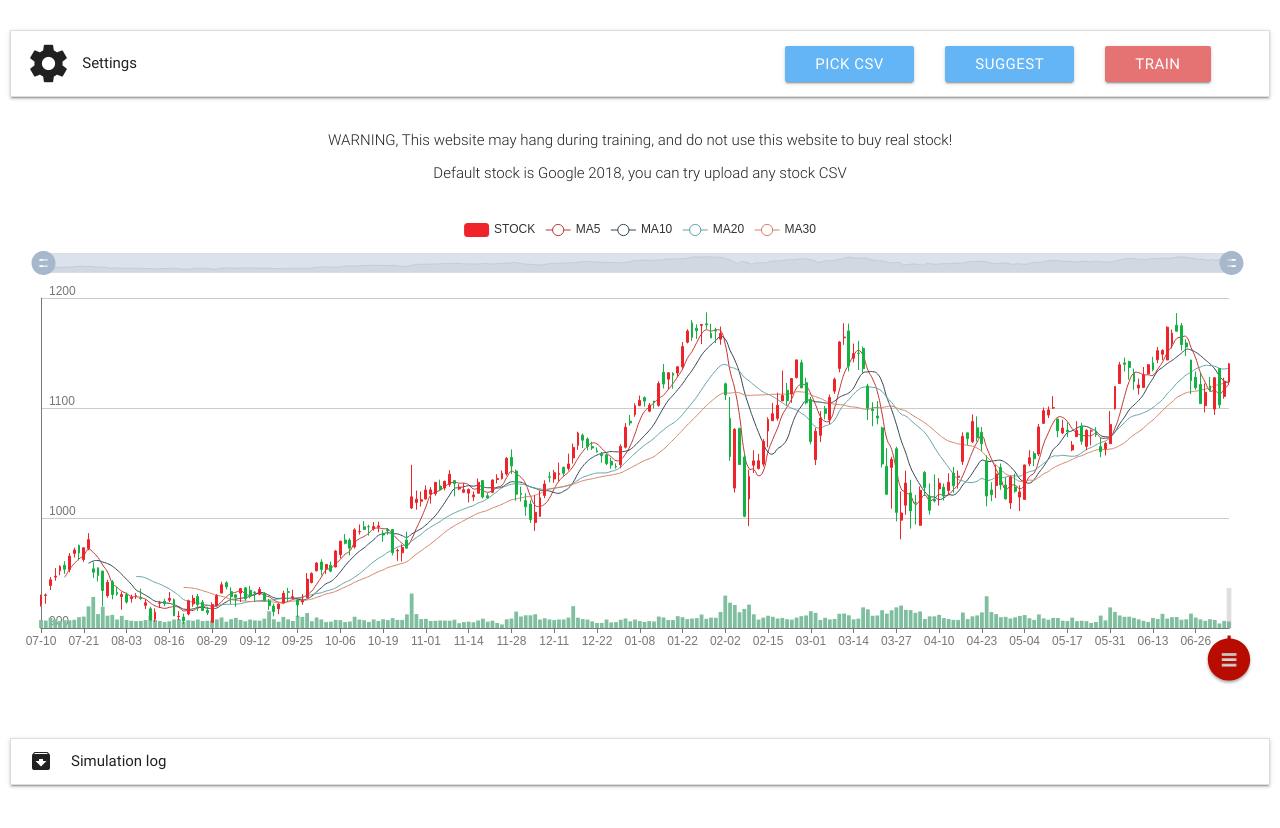
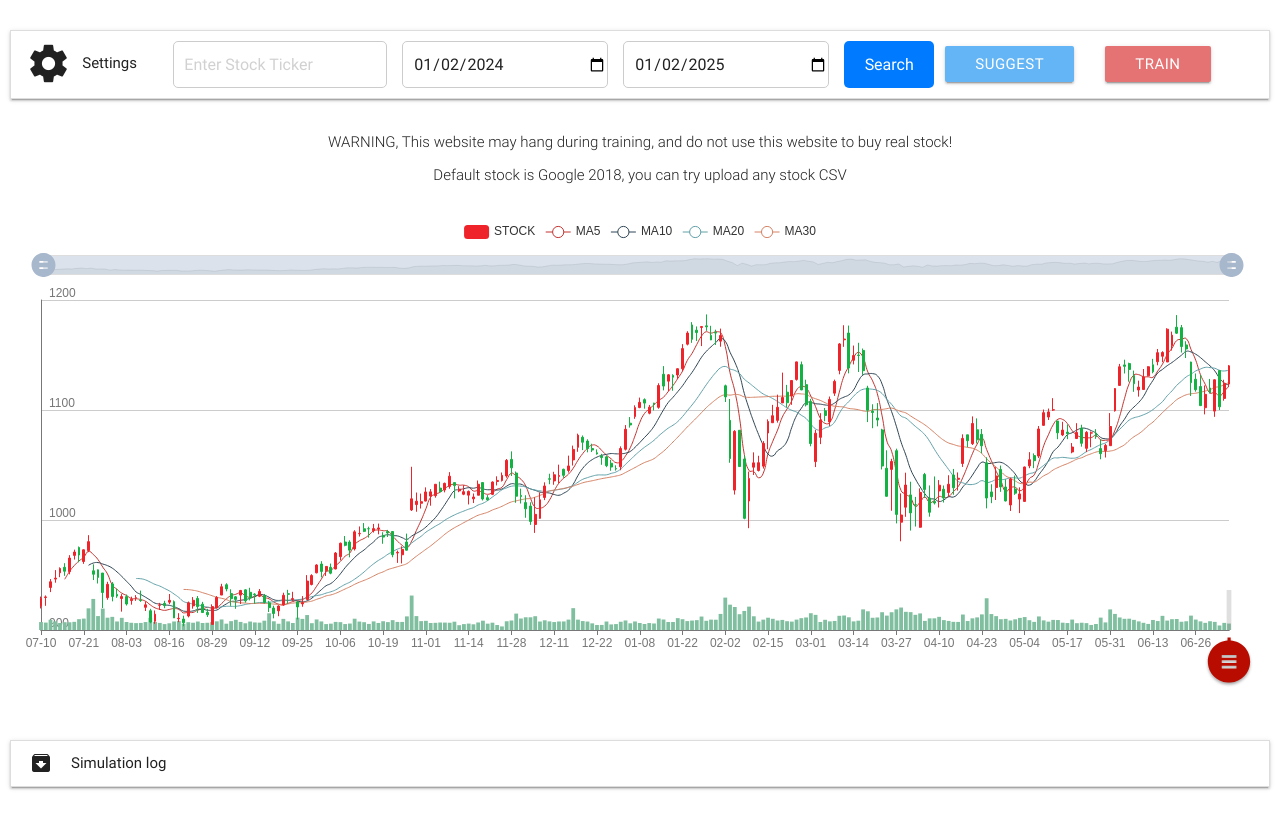
Before and after one commit to Uttampatel1/stock-forecasting-js.github.io, a plain HTML site: page index.html in a window 1280 px wide. Drawn offline with Linux system fonts and the light colour scheme.

Commit message:
update code for update yahoo API

```diff
--- a/index.html
+++ b/index.html
@@ -7,6 +7,43 @@
   .close-first{
     display: none;
   }
+  .header-container {
+    display: flex;
+    flex-direction: row;
+    align-items: center;
+    justify-content: center;
+    gap: 15px;
+}
+
+input[type="text"], input[type="date"] {
+    font-size: 16px;
+    border: 1px solid #ccc;
+    border-radius: 5px;
+    outline: none;
+    margin-bottom: 0;
+    width: 18rem;
+    padding-left: 10px;
+}
+
+input[type="text"]:focus, input[type="date"]:focus {
+    border-color: #007BFF;
+    margin-bottom: 0;
+}
+
+.search-btn {
+    font-size: 16px;
+    color: #fff;
+    background-color: #007BFF;
+    border: none;
+    border-radius: 5px;
+    cursor: pointer;
+    transition: background-color 0.3s;
+    width: 8rem;
+}
+
+.search-btn:hover {
+    background-color: #0056b3;
+}
   </style>
 </head><br>
 <div class="row" style="padding-left:10px;padding-right:10px">
@@ -23,12 +60,13 @@
           <div class="input-field col s12 m1 right" style="margin-top:5px; width:160px">
             <button id="suggestbutton" class="waves-effect waves-light btn blue lighten-2">Suggest</button>
           </div>
-          <div class="file-field input-field col s12 m1 right" style="margin-top:5px; width:160px">
-            <div class="btn blue lighten-2" style="height:36px; line-height:2.5rem">
-              <span>Pick CSV</span>
-              <input id="uploadcsv" type="file">
-            </div>
-          </div>
+
+          <div class="header-container">
+            <input type="text" id="userInput" placeholder="Enter Stock Ticker">
+            <input type="date" id="fromDate">
+            <input type="date" id="toDate">
+            <button class="search-btn" onclick="completeFn()">Search</button>
+        </div>
         </div>
       </div>
       <div class="collapsible-body"><span>
--- a/init.js
+++ b/init.js
@@ -53,30 +53,56 @@ function errorFn(err, file) {
     Materialize.toast("ERROR: " + err + file,3000)
 }
 
-function completeFn(results) {
-  if (results && results.errors) {
-    if (results.errors) {
-      errorCount = results.errors.length;
-      firstError = results.errors[0]
+window.onload = function() {
+  const today = new Date();
+  const yearAgo = new Date();
+  yearAgo.setFullYear(today.getFullYear() - 1);
+
+  document.getElementById('toDate').value = today.toISOString().split('T')[0];
+  document.getElementById('fromDate').value = yearAgo.toISOString().split('T')[0];
+};
+
+async function completeFn(results) {
+
+  const inputText = document.getElementById('userInput').value;
+  const fromDate = document.getElementById('fromDate').value;
+  const toDate = document.getElementById('toDate').value;
+
+  const fromTimestamp = new Date(fromDate).getTime() / 1000;
+  const toTimestamp = new Date(toDate).getTime() / 1000;
+
+
+    const url = `https://query1.finance.yahoo.com/v8/finance/chart/${inputText}?period1=${fromTimestamp}&period2=${toTimestamp}&interval=1d`;
+
+    const response = await fetch(url);
+    const data = await response.json();
+
+    if (!data.chart || !data.chart.result || data.chart.result.length === 0) {
+      Materialize.toast('Error fetching data for ' + ticker, 4000);
+      return;
     }
-    if (results.data && results.data.length > 0)
-    rowCount = results.data.length
-  }
-  csv = results['data'];
-  for(var i = 0;i<csv[0].length;i++) indeces[csv[0][i].toLowerCase()] = i;
-  stocks = [];
-  volume = [];
-  stock_date = [];
-  for(var i = 1;i<csv.length;i++){
-    if(!isNaN(csv[i][indeces['open']]) && !isNaN(csv[i][indeces['close']]) && !isNaN(csv[i][indeces['low']]) && !isNaN(csv[i][indeces['high']]) && !isNaN(csv[i][indeces['volume']])){
-      stocks.push([parseFloat(csv[i][indeces['open']]),
-      parseFloat(csv[i][indeces['close']]),
-      parseFloat(csv[i][indeces['low']]),
-      parseFloat(csv[i][indeces['high']])]);
-      volume.push(csv[i][indeces['volume']]);
-      stock_date.push(csv[i][indeces['date']]);
+
+    const result = data.chart.result[0];
+    const quotes = result.indicators.quote[0];
+
+    stocks = [];
+    volume = [];
+    stock_date = [];
+
+    for (let i = 0; i < result.timestamp.length; i++) {
+      if (quotes.open[i] && quotes.close[i] && quotes.low[i] && quotes.high[i] && quotes.volume[i]) {
+        stocks.push([
+          quotes.open[i],
+          quotes.close[i],
+          quotes.low[i],
+          quotes.high[i]
+        ]);
+        volume.push(quotes.volume[i]);
+        stock_date.push(new Date(result.timestamp[i] * 1000).toISOString().split('T')[0]);
+      }
     }
-  }
+
+
   close = stocks.map(function(el, idx) {
     return el[1];
   })
@@ -1357,3 +1383,44 @@ function plot_pairplot(val){
 [total_investment.toFixed(2), total_gain.toFixed(2), stock_changes.toFixed(2),
   stock_changes_percent.toFixed(2),(val['gain_crude_oil']*100).toFixed(2),(val['gain_gold']*100).toFixed(2)])
 }
+
+async function getInput() {
+  const inputText = document.getElementById('userInput').value;
+  console.log(inputText);
+  const endDate = Math.floor(Date.now() / 1000);
+    const startDate = endDate - (365 * 24 * 60 * 60); // Last 1 year of data
+    const url = `https://query1.finance.yahoo.com/v8/finance/chart/${inputText}?period1=${startDate}&period2=${endDate}&interval=1d`;
+
+    const response = await fetch(url);
+    const data = await response.json();
+
+    if (!data.chart || !data.chart.result || data.chart.result.length === 0) {
+      Materialize.toast('Error fetching data for ' + ticker, 4000);
+      return;
+    }
+
+    const result = data.chart.result[0];
+    const quotes = result.indicators.quote[0];
+
+    stocks = [];
+    volume = [];
+    stock_date = [];
+
+    for (let i = 0; i < result.timestamp.length; i++) {
+      if (quotes.open[i] && quotes.close[i] && quotes.low[i] && quotes.high[i] && quotes.volume[i]) {
+        stocks.push({
+          open: quotes.open[i],
+          close: quotes.close[i],
+          low: quotes.low[i],
+          high: quotes.high[i],
+          date: new Date(result.timestamp[i] * 1000).toISOString().split('T')[0]
+      });
+        volume.push(quotes.volume[i]);
+        stock_date.push(new Date(result.timestamp[i] * 1000).toISOString().split('T')[0]);
+      }
+    }
+
+    console.log(stocks);
+
+
+}
```
